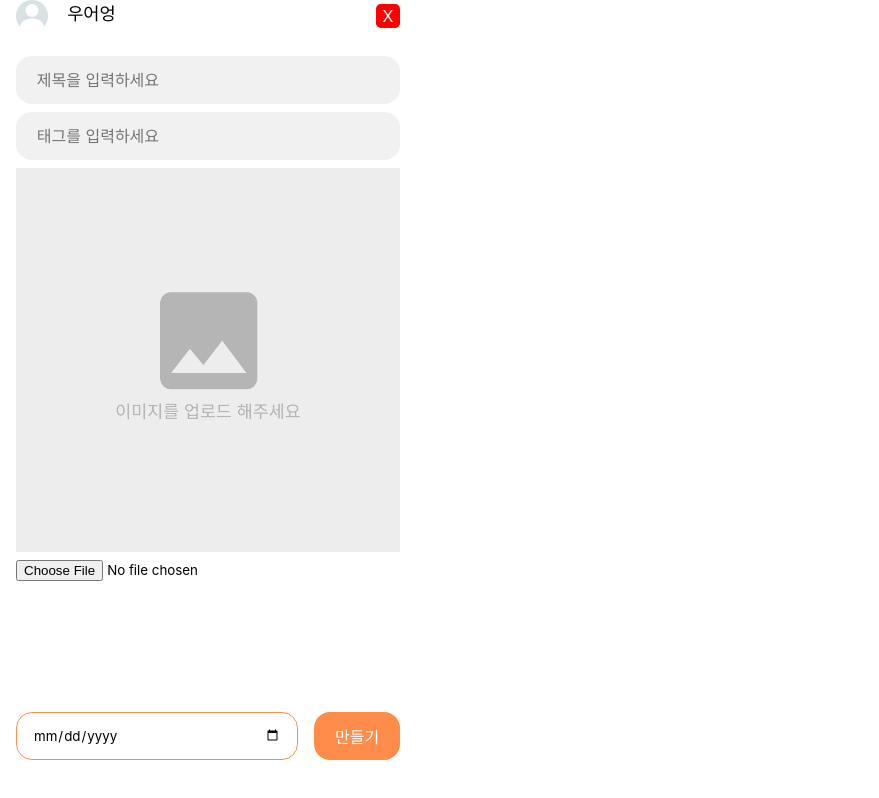
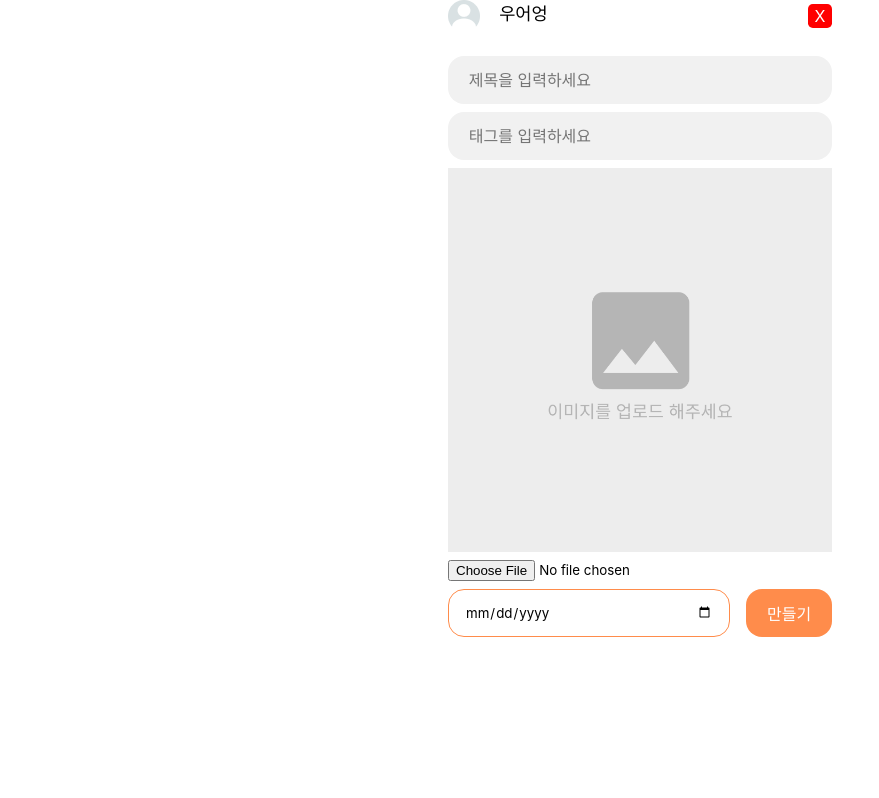
Before and after one commit to 2023-winter-bssm/Saerok_frontend, a React (Create React App) app: page /upload in a window 1280 px wide. Shown: the whole page, without its empty margins (0-879 px from the left). Built offline with nearby package versions, Linux system fonts and the light colour scheme.

Commit message:
Link로 연결

```diff
--- a/src/components/Header.jsx
+++ b/src/components/Header.jsx
@@ -12,10 +12,12 @@ const Header = () => {
         <img style={{ height: "36px" }} src={logo} alt="logo" />
       </Link>
       <Menu>
-        <UploadButton>
-          <img src={addIcon} alt="upload" />
-          추억 업로드
-        </UploadButton>
+        <Link to="/upload">
+          <UploadButton>
+            <img src={addIcon} alt="upload" />
+            추억 업로드
+          </UploadButton>
+        </Link>
         <ProfileContainer>
           <img src={profile} alt="profile" />
           1216 정수환
--- a/src/components/Upload.jsx
+++ b/src/components/Upload.jsx
@@ -85,10 +85,10 @@ function Login() {
 const Layout = styled.div`
   width: 26rem;
   height: 95%;
-  position: absolute;
   display: flex;
   justify-content: center;
   align-items: center;
+  margin: auto;
 `;
 
 const Container = styled.div`
```
